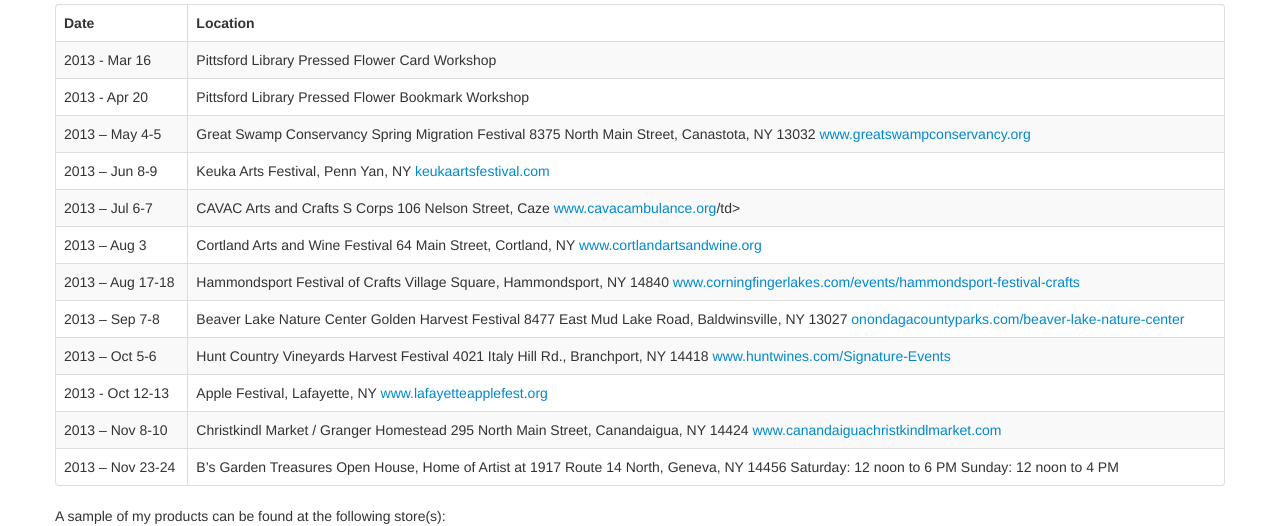
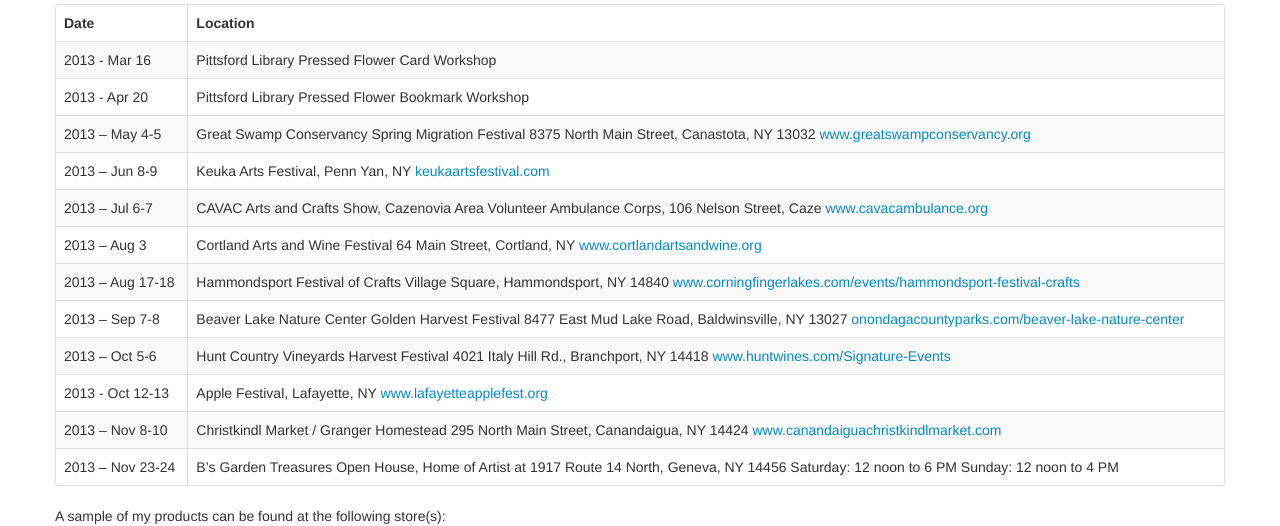
Before and after one commit to BGTreasures/BGTreasures, a Django app: template bgtreasures/bgtreasures/templates/shows.html in a window 1280 px wide. Shown: the part 235-761 px from the top of the page. Run offline with Django 3.2, Linux system fonts and the light colour scheme; the template is opened without the code that fills it, so the values that code supplies are empty.

Commit message:
Corrected errors on show page

```diff
--- a/bgtreasures/bgtreasures/templates/shows.html
+++ b/bgtreasures/bgtreasures/templates/shows.html
@@ -30,19 +30,21 @@
             <td>2013 – May 4-5</td>
             <td>Great Swamp Conservancy Spring Migration Festival
 8375 North Main Street, Canastota, NY 13032
-<a href="http://www.Greatswampconservancy.org">www.greatswampconservancy.org</a></td>
+<a href="http://www.Greatswampconservancy.org">www.greatswampconservancy.org</a>
+</td>
           </tr>
           <tr>
             <td>2013 – Jun 8-9</td>
             <td>Keuka Arts Festival, Penn Yan, NY
-<a href="http://keukaartsfestival.com/">keukaartsfestival.com</a></td>
+<a href="http://keukaartsfestival.com/">keukaartsfestival.com</a>
+</td>
           </tr>
           <tr>
             <td>2013 – Jul 6-7</td>
-            <td>CAVAC Arts and Crafts S
-Corps
-106 Nelson Street, Caze
-<a href="www.cavacambulance.org">www.cavacambulance.org</a>/td>
+            <td>CAVAC Arts and Crafts Show, Cazenovia Area
+          Volunteer Ambulance Corps, 106 Nelson Street, Caze
+<a href="http://www.cavacambulance.org">www.cavacambulance.org</a>
+</td>
           </tr>
           <tr>
             <td>2013 – Aug 3</td>
```
